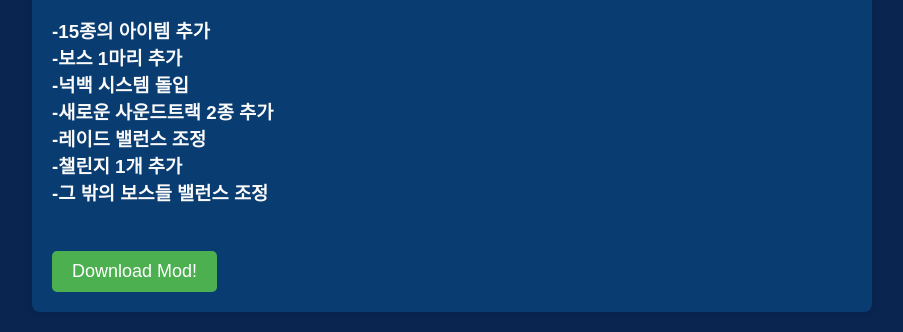
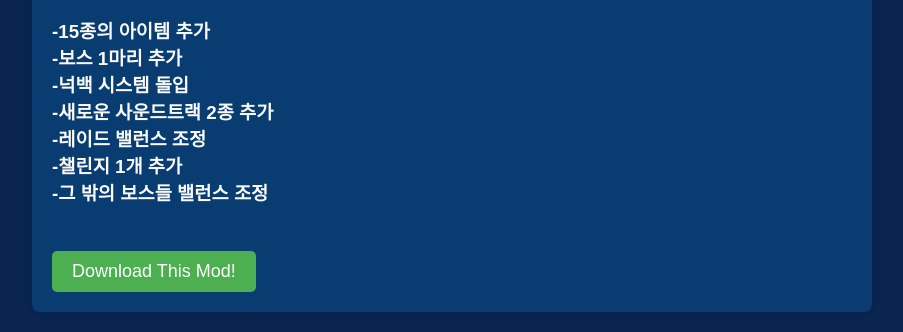
Before and after one commit to Nabuley/MagicCardRebirth, a plain HTML site: page index.html in a window 1280 px wide. Shown: the part 1084-1416 px from the top of the page, without its empty margins (188-1091 px from the left). Drawn offline with Linux system fonts and the light colour scheme.

Commit message:
Update index.html

```diff
--- a/index.html
+++ b/index.html
@@ -91,7 +91,7 @@
         <h3>제작자 : NBY</h3>
         <h3>-15종의 아이템 추가<br>-보스 1마리 추가<br>-넉백 시스템 돌입<br>-새로운 사운드트랙 2종 추가<br>-레이드 밸런스 조정<br>-챌린지 1개 추가<br>-그 밖의 보스들 밸런스 조정</h3>
         <br>
-        <a href="Rebirth Plus Mod.zip" class="download-button">Download Mod!</a>
+        <a href="Rebirth Plus Mod.zip" class="download-button">Download This Mod!</a>
     </div>
 </body>
 </html>
```
